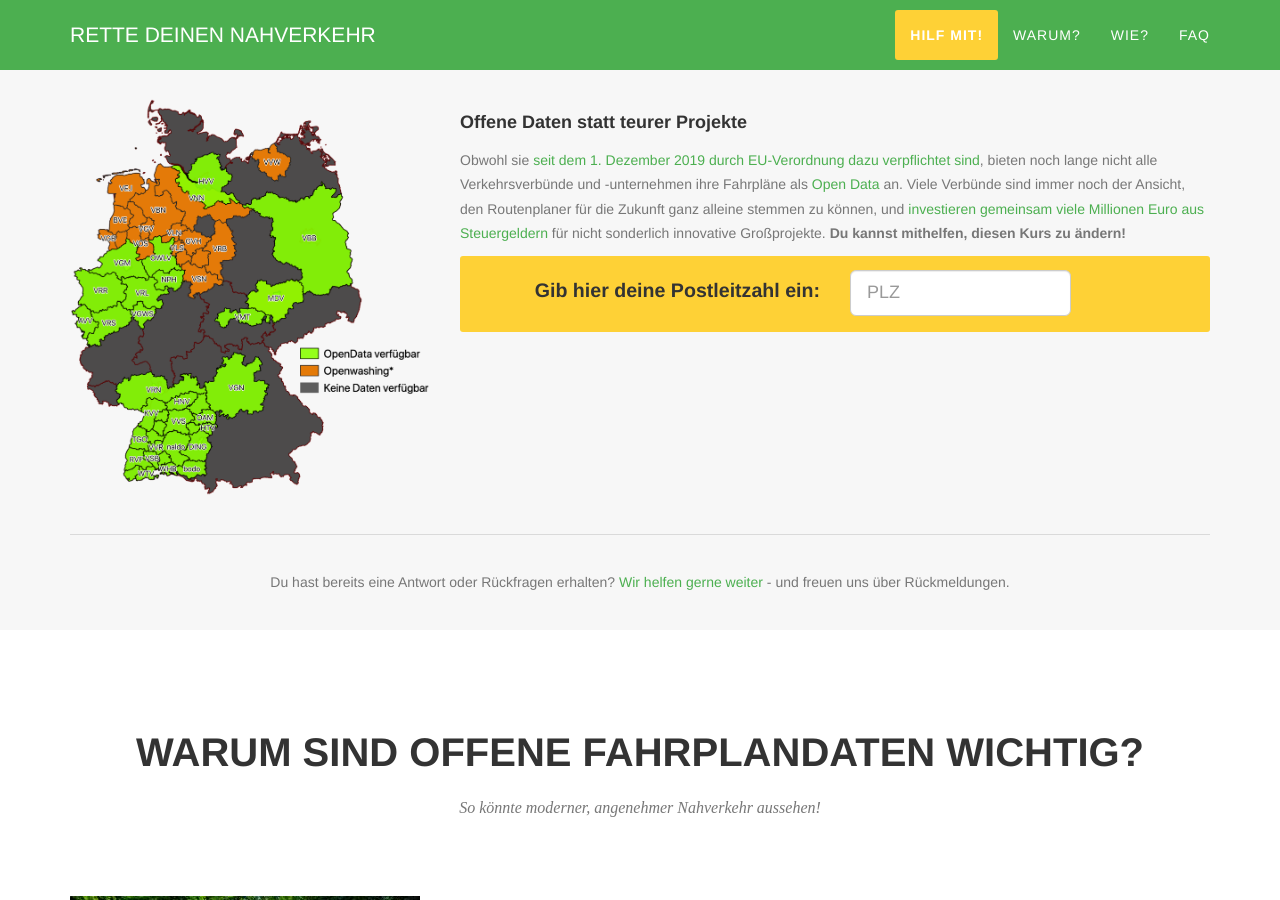
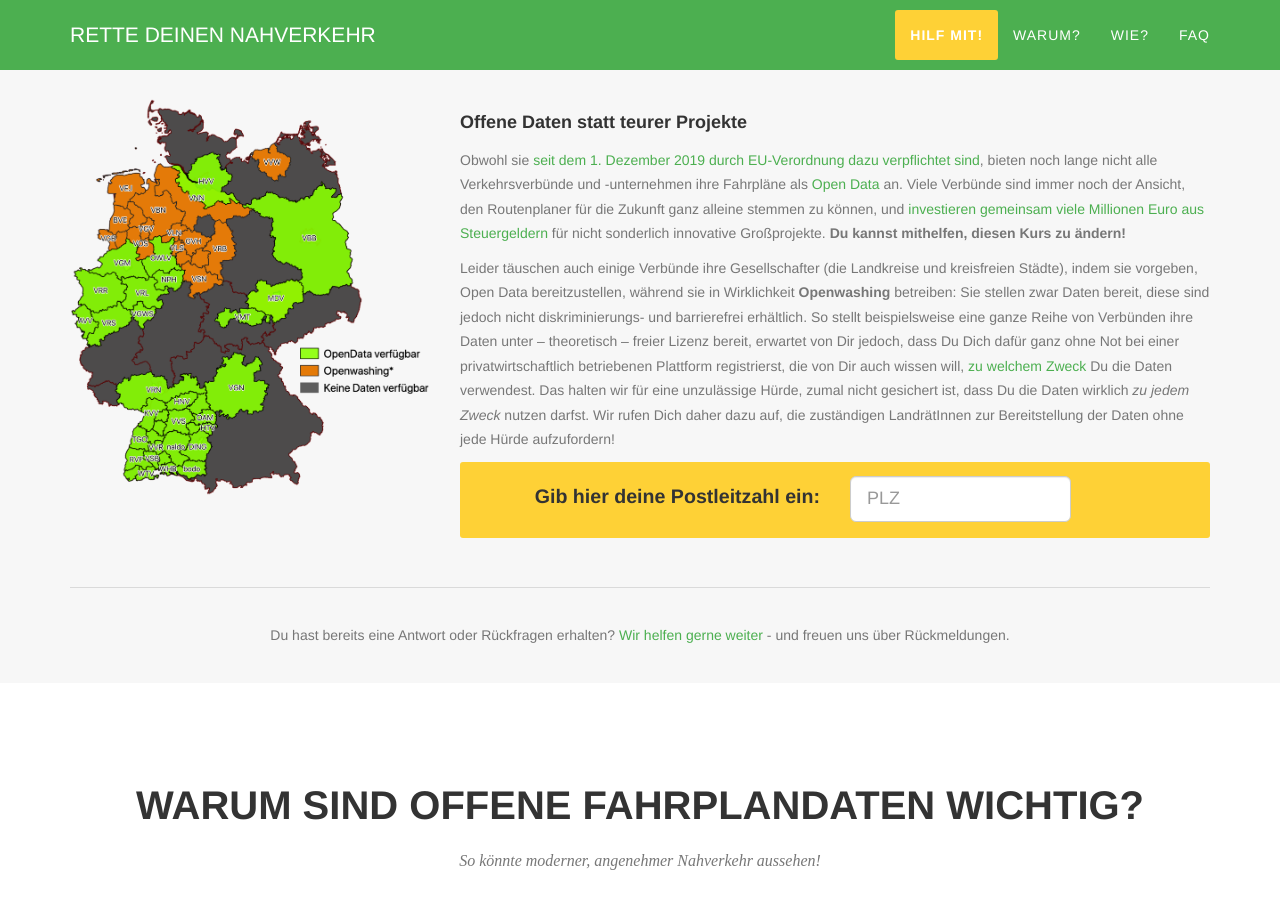
Before and after one commit to okfde/rettedeinennahverkehr, a Jekyll site: the page built from index.html, in a window 1280 px wide and 900 px high, scrolled down 593 px. Built offline with Jekyll 4.4.1, drawn with Linux system fonts in a browser that asks for light colours; comment, search, counter and statistics services are not loaded.

Commit message:
added openwashing description

```diff
--- a/_includes/action.html
+++ b/_includes/action.html
@@ -11,6 +11,7 @@
                 <div class="col-md-8 col-md-push-4">
                     <h4 class="service-heading">Offene Daten statt teurer Projekte</h4>
                     <p class="text-muted">Obwohl sie <a href="https://eur-lex.europa.eu/eli/reg_del/2017/1926/oj">seit dem 1. Dezember 2019 durch EU-Verordnung dazu verpflichtet sind</a>, bieten noch lange nicht alle Verkehrsverbünde und -unternehmen ihre Fahrpläne als <a href="http://opendefinition.org/od/2.1/de/">Open Data</a> an. Viele Verbünde sind immer noch der Ansicht, den Routenplaner für die Zukunft ganz alleine stemmen zu können, und <a href="https://fragdenstaat.de/anfrage/finanzielle-forderung-des-delfi-projekts/">investieren gemeinsam viele Millionen Euro aus Steuergeldern</a> für nicht sonderlich innovative Großprojekte. <strong>Du kannst mithelfen, diesen Kurs zu ändern!</strong></p>
+                    <p class="text-muted">Leider täuschen auch einige Verbünde ihre Gesellschafter (die Landkreise und kreisfreien Städte), indem sie vorgeben, Open Data bereitzustellen, während sie in Wirklichkeit <strong>Openwashing</strong> betreiben: Sie stellen zwar Daten bereit, diese sind jedoch nicht diskriminierungs- und barrierefrei erhältlich. So stellt beispielsweise eine ganze Reihe von Verbünden ihre Daten unter – theoretisch – freier Lizenz bereit, erwartet von Dir jedoch, dass Du Dich dafür ganz ohne Not bei einer privatwirtschaftlich betriebenen Plattform registrierst, die von Dir auch wissen will, <a href="http://www.connect-fahrplanauskunft.de/redaktionelles/datenschutz.html">zu welchem Zweck</a> Du die Daten verwendest. Das halten wir für eine unzulässige Hürde, zumal nicht gesichert ist, dass Du die Daten wirklich <em>zu jedem Zweck</em> nutzen darfst. Wir rufen Dich daher dazu auf, die zuständigen LandrätInnen zur Bereitstellung der Daten ohne jede Hürde aufzufordern!</p>
 
                     <!-- Fancy Formular startet HIER! -->
                     <form id="plz-form" action="" class="form-horizontal">
```
